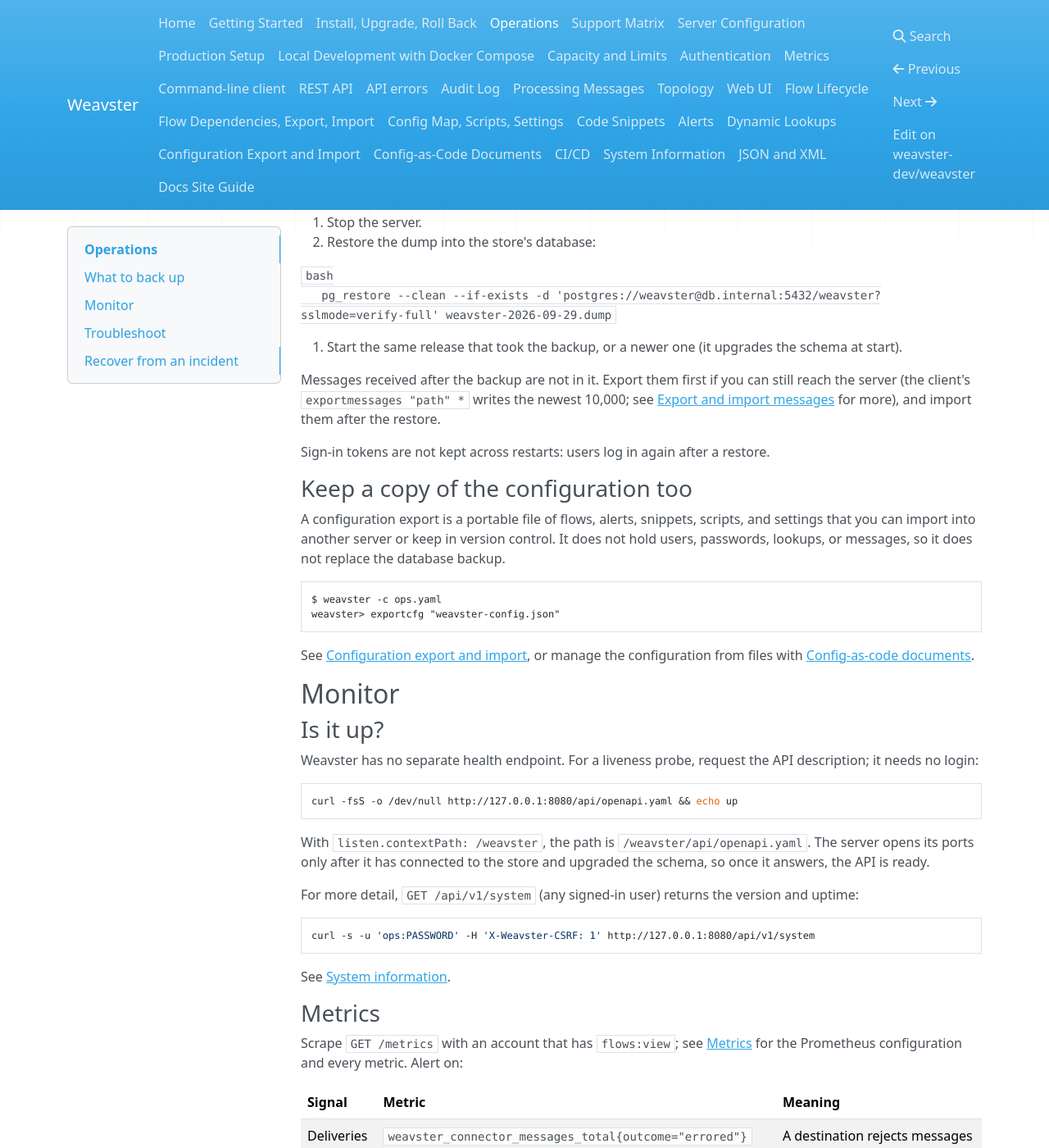
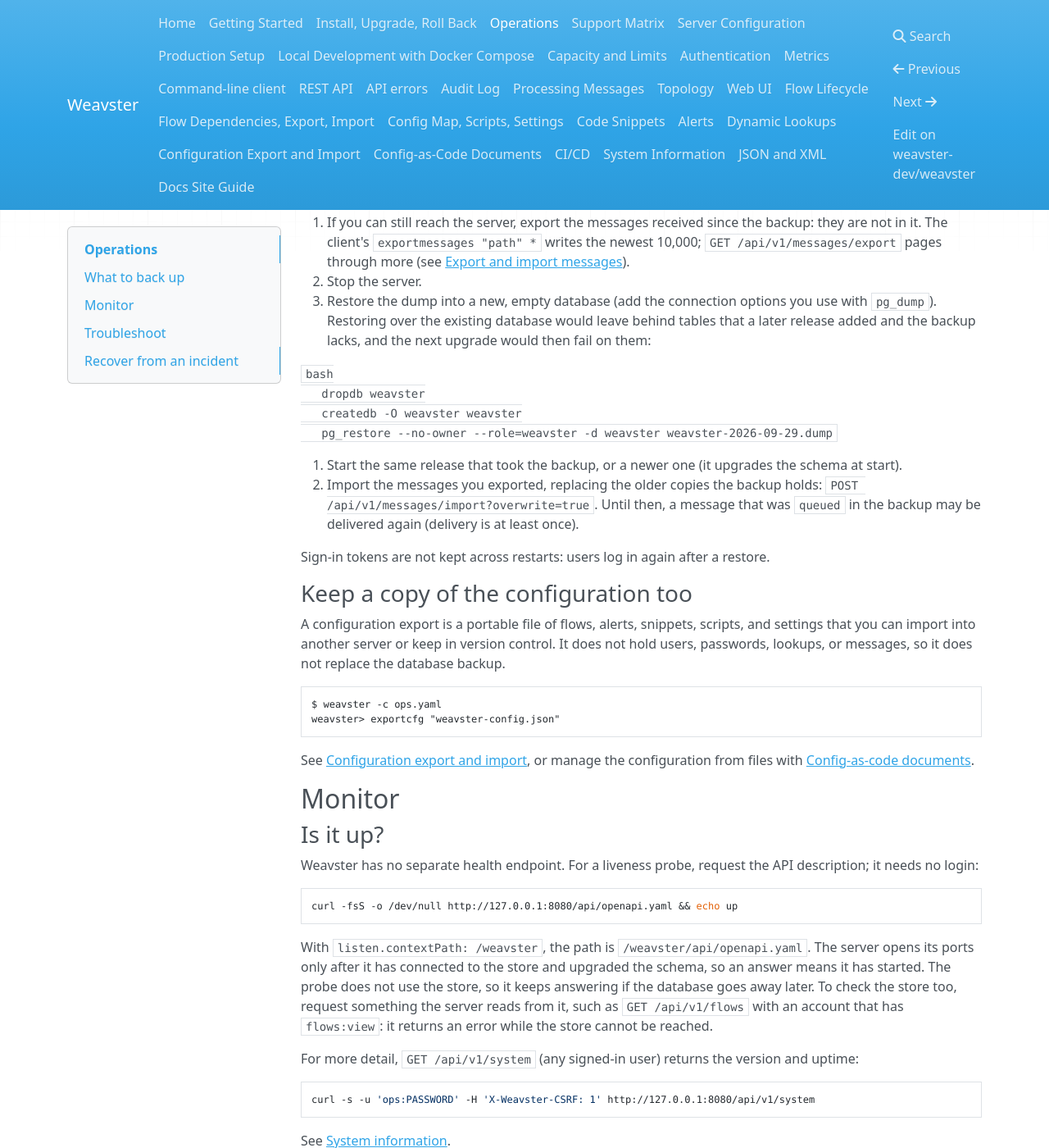
Before and after one commit to weavster-dev/weavster, an MkDocs documentation site: the page built from docs/operations.md, in a window 1280 px wide and 1400 px high, scrolled down 991 px. Shown: the whole window at 82% size. Built offline with MkDocs 1.6.1, drawn with Linux system fonts in a browser that asks for light colours; nearby versions of some CDN libraries; some of the changed text lies outside the part shown.

Commit message:
Review fixes: restore into a new database (also in the rollback steps), export before stopping, import with overwrite; the probe proves the process, not the store; alert rule for an absent series; bad-change recovery removes added flows; log lines matched in full; newer-schema error checked with its prefix; missing headings fail instead of panicking

````diff
--- a/docs/operations.md
+++ b/docs/operations.md
@@ -33,19 +33,25 @@
 
 ### Restore the database
 
-1. Stop the server.
-2. Restore the dump into the store's database:
+1. If you can still reach the server, export the messages received since the backup: they are
+   not in it. The client's `exportmessages "path" *` writes the newest 10,000;
+   `GET /api/v1/messages/export` pages through more (see
+   [Export and import messages](processing-messages.md#export-and-import-messages)).
+2. Stop the server.
+3. Restore the dump into a new, empty database (add the connection options you use with `pg_dump`). Restoring over the existing database would leave
+   behind tables that a later release added and the backup lacks, and the next upgrade would
+   then fail on them:
 
    ```bash
-   pg_restore --clean --if-exists -d 'postgres://weavster@db.internal:5432/weavster?sslmode=verify-full' weavster-2026-09-29.dump
+   dropdb weavster
+   createdb -O weavster weavster
+   pg_restore --no-owner --role=weavster -d weavster weavster-2026-09-29.dump
    ```
 
-3. Start the same release that took the backup, or a newer one (it upgrades the schema at start).
-
-Messages received after the backup are not in it. Export them first if you can still reach the
-server (the client's `exportmessages "path" *` writes the newest 10,000; see
-[Export and import messages](processing-messages.md#export-and-import-messages) for more), and
-import them after the restore.
+4. Start the same release that took the backup, or a newer one (it upgrades the schema at start).
+5. Import the messages you exported, replacing the older copies the backup holds:
+   `POST /api/v1/messages/import?overwrite=true`. Until then, a message that was `queued` in the
+   backup may be delivered again (delivery is at least once).
 
 Sign-in tokens are not kept across restarts: users log in again after a restore.
 
@@ -75,8 +81,11 @@
 ```
 
 With `listen.contextPath: /weavster`, the path is `/weavster/api/openapi.yaml`. The server opens
-its ports only after it has connected to the store and upgraded the schema, so once it answers,
-the API is ready.
+its ports only after it has connected to the store and upgraded the schema, so an answer means it
+has started. The probe does not use the store, so it keeps answering if the database goes away
+later. To check the store too, request something the server reads from it, such as
+`GET /api/v1/flows` with an account that has `flows:view`: it returns an error while the store
+cannot be reached.
 
 For more detail, `GET /api/v1/system` (any signed-in user) returns the version and uptime:
 
@@ -95,7 +104,7 @@
 |---|---|---|
 | Deliveries failing | `weavster_connector_messages_total{outcome="errored"}` rising | A destination rejects messages or cannot be reached; they are retried, then dead-lettered |
 | Server at capacity | `weavster_processing_refused_total` rising, or `weavster_processing_in_flight` equal to `weavster_processing_slots` | Messages are refused as busy; raise `processing.maxConcurrent` or add capacity |
-| Flows not running | `weavster_flows{status="started"}` lower than expected | A flow was stopped, or failed to deploy at start |
+| Flows not running | `weavster_flows{status="started"}` lower than expected | A flow was stopped, or failed to deploy at start. A status no flow has is not published at all, so write the rule as `(weavster_flows{status="started"} or vector(0)) < 3` to fire when none are started |
 
 Alerts you define in Weavster are stored but do not fire in this edition; alert from your
 monitoring system instead.
@@ -130,7 +139,7 @@
 | `Error: config: the postgres dialect needs store.dsn or store.dsnEnv (one of them)` | Set exactly one of them |
 | `Error: store: postgres: giving up after N attempts: store.dsnEnv: environment variable NAME is not set, and there is no file /run/secrets/NAME` | Provide the secret as a variable or a file in `secrets.dir` (default `/run/secrets`) |
 | `Error: store: postgres: giving up after N attempts: …` | The database cannot be reached: check the host, port, credentials, and `sslmode` in the connection string |
-| `Error: store: state: the database schema is at version N (written by weavster X), newer than this release supports (M): …` | A newer release upgraded the database: run that release, or [restore](#restore-the-database) a backup taken before the upgrade |
+| `Error: store: state: the database schema is at version N (written by weavster X), newer than this release supports (M): …` | A newer release upgraded the database (`written by an unknown weavster release` when it did not record its version): run that release, or [restore](#restore-the-database) a backup taken before the upgrade |
 | `Error: tls: open …: no such file or directory` | A path in `tls.certFile` or `tls.keyFile` is wrong (`permission denied` instead of `no such file or directory`: the server's account cannot read it) |
 | `Error: refusing to run under a privileged OS account; use a dedicated service account or set WEAVSTER_ALLOW_ROOT=1` | Run the server as an unprivileged account |
 
@@ -173,12 +182,19 @@
 
 ### A bad change was deployed
 
-Import the previous configuration export, or apply the previous config-as-code document:
+Apply the previous config-as-code document (see [Config-as-code documents](config-as-code.md)).
+It changes what it lists back and removes what its sections no longer list, including flows the
+bad change added.
+
+Or import the previous configuration export:
 
 ```text
 $ weavster -c ops.yaml
 weavster> importcfg "weavster-config.json" force
 ```
+
+An import only adds and replaces. Undeploy and delete any flow the bad change added
+(see [Flow lifecycle](flow-lifecycle.md)), or it keeps running.
 
 Then reprocess the messages the bad change handled: `POST /api/v1/messages/{id}/reprocess` runs a
 stored message through the flow again as a new message. See
````
Also changed, not shown: other parts of docs/operations.md (+1 -1 lines), docs/install.md (+5 -3 lines), 2 other files.
